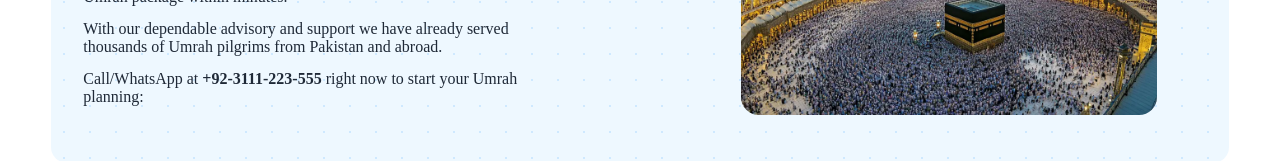
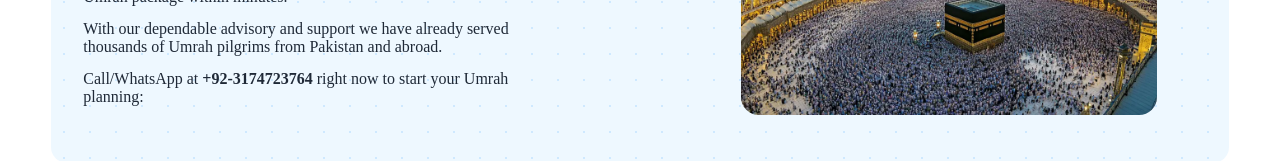
Before and after one commit to Ahmed12590/Karwane-travel, a React (Vite) app: page /umrah in a window 1280 px wide. Shown: the part 356-517 px from the top of the page. Built offline with nearby package versions, Linux system fonts and the light colour scheme.

Commit message:
minor changes

```diff
--- a/src/pages/Umrah.jsx
+++ b/src/pages/Umrah.jsx
@@ -44,7 +44,7 @@ const Umrah = () => {
               thousands of Umrah pilgrims from Pakistan and abroad.
             </p>
             <p>
-              Call/WhatsApp at <strong>+92-3111-223-555</strong> right now to
+              Call/WhatsApp at <strong>+92-3174723764</strong> right now to
               start your Umrah planning:
             </p>
           </div>
```
